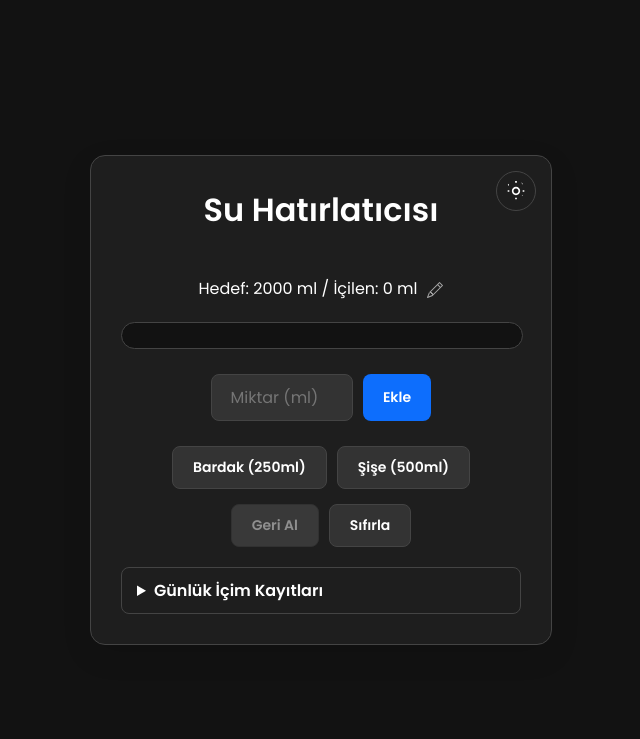
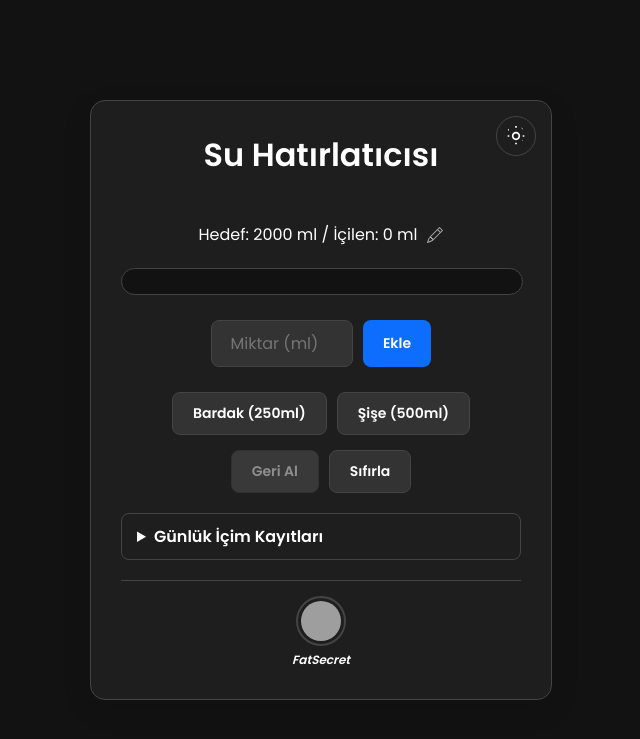
Before and after one commit to tugracoskun/su-hatirlatici-web, a Flask app: page / in a window 1280 px wide. Shown: the top 739 px of the page, without its empty margins (319-959 px from the left). Run offline with Flask 3, Linux system fonts and the light colour scheme; grey boxes are pictures that could not be loaded.

Commit message:
Özellik: FatSecret için kişisel link ikonu eklendi

```diff
--- a/static/css/style.css
+++ b/static/css/style.css
@@ -1,17 +1,15 @@
 @import url('https://fonts.googleapis.com/css2?family=Poppins:wght@400;600&display=swap');
 
-/* Değişkenlerimizi tanımlıyoruz. Varsayılan olarak AÇIK TEMA renkleri. */
 :root {
-    --background-color: #f4f7f6;  /* Açık Gri */
-    --container-color: #ffffff;   /* Beyaz */
-    --primary-color: #0d6efd;      /* Mavi */
-    --text-color: #212529;         /* Siyah */
-    --border-color: #dee2e6;        /* Açık Gri Çizgi */
-    --input-bg-color: #e9ecef;     /* Giriş alanı arkaplanı */
-    --secondary-btn-bg: #6c757d;   /* İkincil Buton */
+    --background-color: #f4f7f6;
+    --container-color: #ffffff;
+    --primary-color: #0d6efd;
+    --text-color: #212529;
+    --border-color: #dee2e6;
+    --input-bg-color: #e9ecef;
+    --secondary-btn-bg: #6c757d;
 }
 
-/* body.dark-mode class'ı eklendiğinde bu renkler devreye girecek. */
 body.dark-mode {
     --background-color: #121212;
     --container-color: #1E1E1E;
@@ -46,7 +44,6 @@
     text-align: center;
 }
 
-/* Tema Değiştirme Düğmesi Stilleri */
 .theme-toggle {
     position: absolute;
     top: 15px;
@@ -59,8 +56,9 @@
     display: flex;
     justify-content: center;
     align-items: center;
-    border-radius: 50%; /* Yuvarlak yapmak için */
+    border-radius: 50%;
 }
+
 .theme-toggle svg {
     width: 20px;
     height: 20px;
@@ -182,7 +180,6 @@
     opacity: 0.8;
 }
 
-/* Anlık bildiri (Toast) için stil */
 .toast {
     position: fixed;
     top: -100px;
@@ -201,7 +198,6 @@
     top: 20px;
 }
 
-/* Log alanı için stiller */
 .log-container {
     margin-top: 20px;
     border: 1px solid var(--border-color);
@@ -255,3 +251,41 @@
     color: #999;
     font-size: 12px;
 }
+
+.shortcuts {
+    margin-top: 20px;
+    padding-top: 15px;
+    border-top: 1px solid var(--border-color);
+    display: flex;
+    justify-content: center;
+    gap: 25px;
+}
+
+.shortcut-item {
+    display: flex;
+    flex-direction: column;
+    align-items: center;
+    text-decoration: none;
+    color: var(--text-color);
+    transition: transform 0.2s ease;
+}
+
+.shortcut-item:hover {
+    transform: scale(1.1);
+}
+
+.shortcut-icon {
+    width: 40px;
+    height: 40px;
+    border-radius: 50%;
+    border: 2px solid var(--border-color);
+    padding: 3px;
+    background-color: var(--container-color);
+}
+
+.shortcut-label {
+    margin-top: 5px;
+    font-size: 12px;
+    font-style: italic;
+    font-weight: 600;
+}
--- a/templates/index.html
+++ b/templates/index.html
@@ -11,9 +11,7 @@
     <div id="toast-notification" class="toast"></div>
 
     <div class="container">
-        <button id="theme-toggle-btn" class="theme-toggle">
-            </button>
-
+        <button id="theme-toggle-btn" class="theme-toggle"></button>
         <h1>Su Hatırlatıcısı</h1>
 
         <div class="status">
@@ -46,6 +44,13 @@
             <ul id="log-list">
             </ul>
         </details>
+
+        <div class="shortcuts">
+            <a href="https://www.fatsecret.com.tr/Diary.aspx?pa=fj" target="_blank" class="shortcut-item" title="FatSecret Günlüğüm">
+                <img src="https://etc.usf.edu/presentations/extras/letters/fridge_magnets/green/16/F-400.png" alt="FatSecret İkonu" class="shortcut-icon">
+                <span class="shortcut-label">FatSecret</span>
+            </a>
+        </div>
     </div>
     <script src="{{ url_for('static', filename='js/script.js') }}"></script>
 </body>
```
